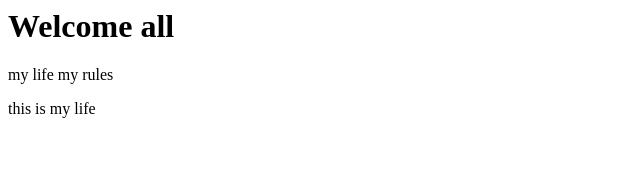
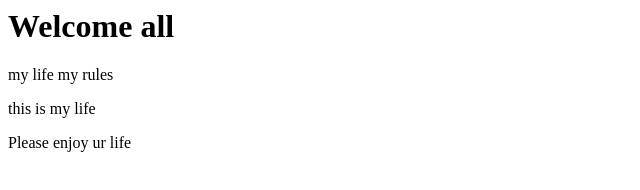
Before and after one commit to rohyavk18/new-proj, a plain HTML site: page index.html in a window 1280 px wide. Shown: the whole page, without its empty margins (0-640 px from the left). Drawn offline with Linux system fonts and the light colour scheme.

Commit message:
Add a new paragraph encouraging enjoyment of life

```diff
--- a/index.html
+++ b/index.html
@@ -1,3 +1,4 @@
 <h1>Welcome all</h1>
 <p>my life my rules</p>
 <p>this is my life</p>
+<p>Please enjoy ur life</p>
```
